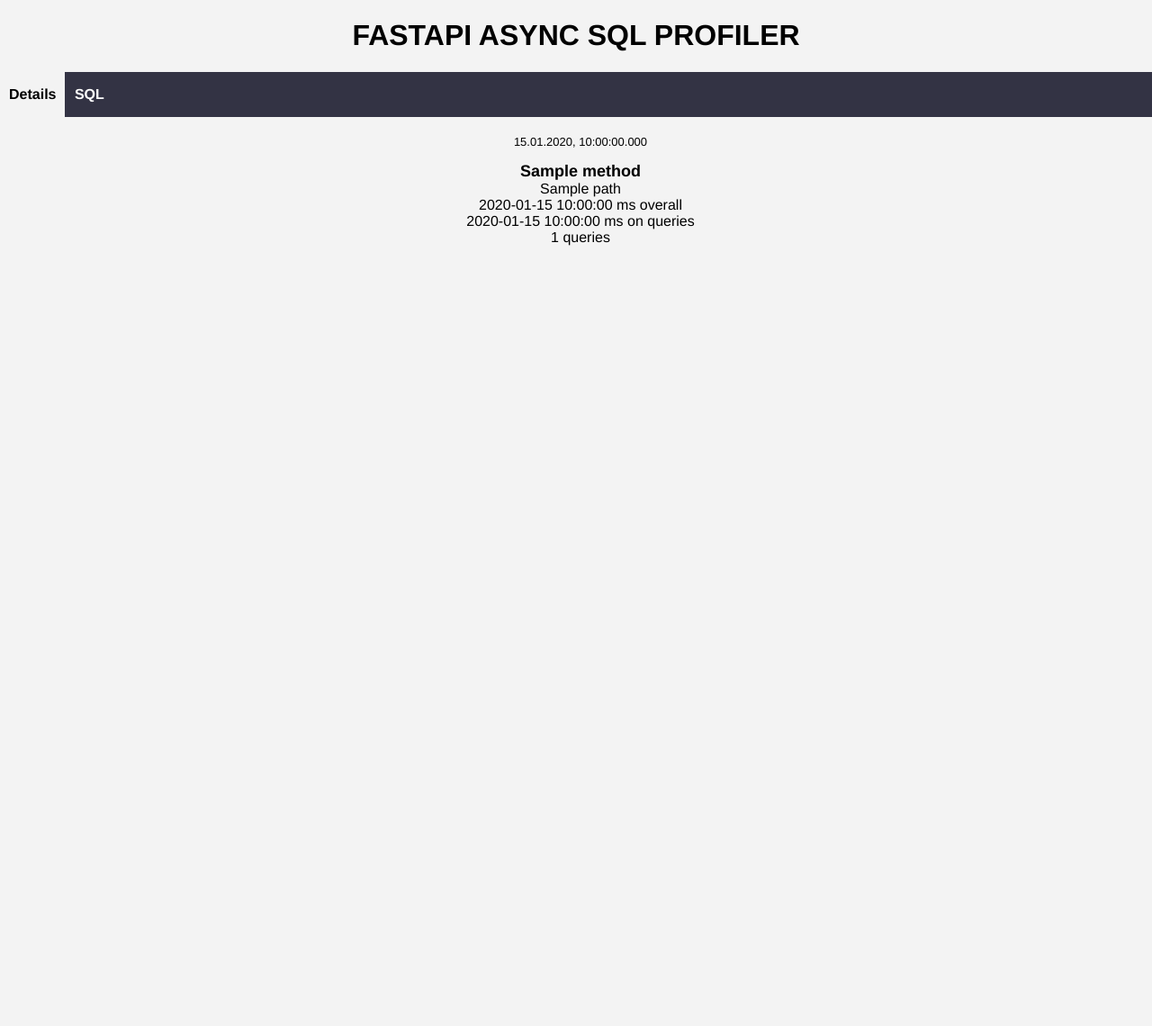
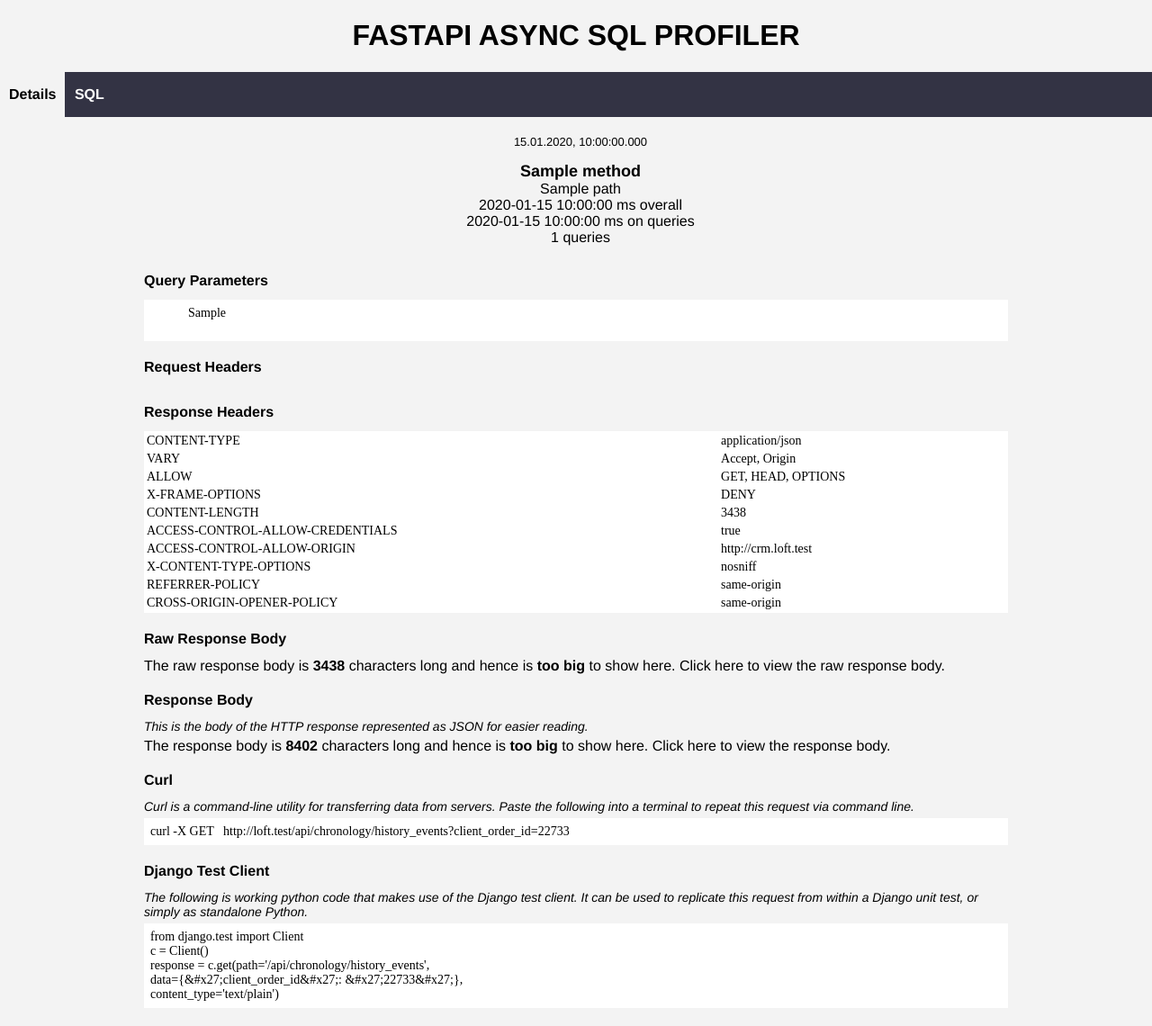
Before and after one commit to itzero-ru/fastapi-async-sql-profiler, a Python web app: template fastapi_async_sql_profiler/templates/request_detail.html in a window 1280 px wide. Shown: the whole page at 90% size. Before the commit the page ends 273 px from the top, so only its background shows below. Run offline with Jinja, Linux system fonts and the light colour scheme; the template is opened without the code that fills it: most values are stand-ins (such as "Sample title", 1, 10 or a date in 2020).

Commit message:
added output of request headers

```diff
--- a/fastapi_async_sql_profiler/models.py
+++ b/fastapi_async_sql_profiler/models.py
@@ -1,4 +1,4 @@
-import asyncio
+
 from typing import Optional
 from sqlalchemy import (
     JSON, Column, DateTime, Float, ForeignKey, Integer, String, Text)
@@ -7,8 +7,6 @@
 from sqlalchemy.orm import relationship
 from fastapi_async_sql_profiler.database import (
     Base, )  # init_db
-from fastapi_async_sql_profiler.database import engine
-
 from sqlalchemy.ext.asyncio import AsyncEngine
 
 
--- a/fastapi_async_sql_profiler/templates/request_detail.html
+++ b/fastapi_async_sql_profiler/templates/request_detail.html
@@ -69,6 +69,175 @@
     </div>
 
 
+    <div id="request-info">
 
+        <div class="heading">
+            <div class="inner-heading">
+                Query Parameters
+            </div>
+        </div>
+
+        <!-- <pre><code class=" hljs json">{
+"<span class="hljs-attribute">client_order_id</span>": <span class="hljs-value"><span class="hljs-string">"22733"</span>
+</span>}</code></pre> -->
+
+        <pre>
+            {{request_query.query_params}}
+        </pre>
+
+        <div class="heading">
+            <div class="inner-heading">
+                Request Headers
+            </div>
+        </div>
+
+        <table class="headers">
+            <!-- {{request_query.headers}} -->
+            <tbody>
+                {% if request_query.headers %}
+                    {% for key, val in request_query.headers.items() %}
+                        <tr>
+                            <td class="key">{{ key|upper }}</td>
+                            <td class="value">{{ val }}</td>
+                        </tr>
+                    {% endfor %}
+                {% else %}
+                    <tr>
+                        <td colspan="2">No headers found.</td>
+                    </tr>
+                {% endif %}
+            </tbody>
+        </table>
+
+
+
+        <div class="heading">
+            <div class="inner-heading">
+                Response Headers
+            </div>
+        </div>
+
+        <table class="headers">
+
+            <tbody>
+                <tr>
+                    <td class="key">CONTENT-TYPE</td>
+                    <td class="value">application/json</td>
+                </tr>
+
+                <tr>
+                    <td class="key">VARY</td>
+                    <td class="value">Accept, Origin</td>
+                </tr>
+
+                <tr>
+                    <td class="key">ALLOW</td>
+                    <td class="value">GET, HEAD, OPTIONS</td>
+                </tr>
+
+                <tr>
+                    <td class="key">X-FRAME-OPTIONS</td>
+                    <td class="value">DENY</td>
+                </tr>
+
+                <tr>
+                    <td class="key">CONTENT-LENGTH</td>
+                    <td class="value">3438</td>
+                </tr>
+
+                <tr>
+                    <td class="key">ACCESS-CONTROL-ALLOW-CREDENTIALS</td>
+                    <td class="value">true</td>
+                </tr>
+
+                <tr>
+                    <td class="key">ACCESS-CONTROL-ALLOW-ORIGIN</td>
+                    <td class="value">http://crm.loft.test</td>
+                </tr>
+
+                <tr>
+                    <td class="key">X-CONTENT-TYPE-OPTIONS</td>
+                    <td class="value">nosniff</td>
+                </tr>
+
+                <tr>
+                    <td class="key">REFERRER-POLICY</td>
+                    <td class="value">same-origin</td>
+                </tr>
+
+                <tr>
+                    <td class="key">CROSS-ORIGIN-OPENER-POLICY</td>
+                    <td class="value">same-origin</td>
+                </tr>
+
+            </tbody>
+        </table>
+
+
+        <div class="heading">
+            <div class="inner-heading">
+                Raw Response Body
+            </div>
+        </div>
+
+
+
+        The raw response body is <b>3438</b> characters long
+        and hence is <b>too big</b> to show here.
+        Click <a href="/api/silk/request/19b43c23-968c-4ac3-8f80-88863e58ad4f/raw/?typ=response&amp;subtyp=raw">here</a>
+        to view the raw response body.
+
+
+
+
+        <div class="heading">
+            <div class="inner-heading">
+                Response Body
+            </div>
+        </div>
+
+        <div class="description">
+            This is the body of the HTTP response represented as JSON for easier reading.
+        </div>
+
+        The response body is <b>8402</b> characters long
+        and hence is <b>too big</b> to show here.
+        Click <a
+            href="/api/silk/request/19b43c23-968c-4ac3-8f80-88863e58ad4f/raw/?typ=response&amp;subtyp=processed">here</a>
+        to view the response body.
+
+
+
+        <div class="heading">
+            <div class="inner-heading">
+                Curl
+            </div>
+        </div>
+
+        <div class="description">
+            Curl is a command-line utility for transferring data from servers. Paste the following into
+            a terminal to repeat this request via command line.
+        </div>
+        <pre
+            id="pre-curl"><code class=" hljs ">curl -X GET   http://loft.test/api/chronology/history_events?client_order_id=22733</code></pre>
+
+
+        <div class="heading">
+            <div class="inner-heading">
+                Django Test Client
+            </div>
+        </div>
+
+        <div class="description">
+            The following is working python code that makes use of the Django test client. It can be used to
+            replicate this request from within a Django unit test, or simply as standalone Python.
+        </div>
+        <pre id="pre-curl"><code class=" hljs python"><span class="hljs-keyword">from</span> django.test <span class="hljs-keyword">import</span> Client
+c = Client()
+response = c.get(path=<span class="hljs-string">'/api/chronology/history_events'</span>,
+data={&amp;<span class="hljs-comment">#x27;client_order_id&amp;#x27;: &amp;#x27;22733&amp;#x27;},</span>
+content_type=<span class="hljs-string">'text/plain'</span>)</code></pre>
+
+    </div>
 </div>
 {% endblock %}
```
Also changed, not shown: fastapi_async_sql_profiler/crud.py (+11 -7 lines), fastapi_async_sql_profiler/main.py (+17 -3 lines), fastapi_async_sql_profiler/schemas.py (+7 -1 lines).
